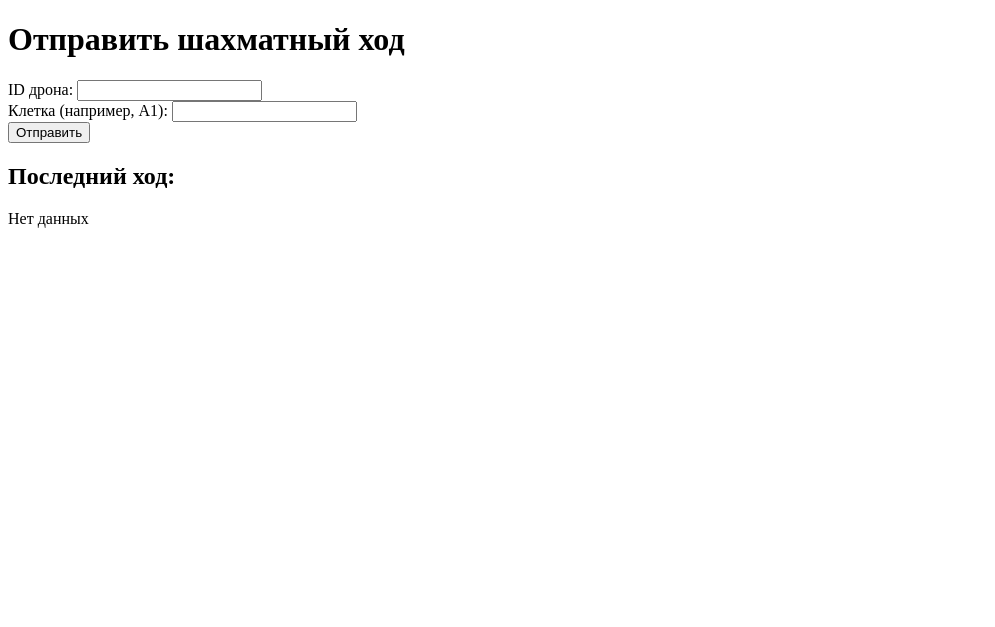
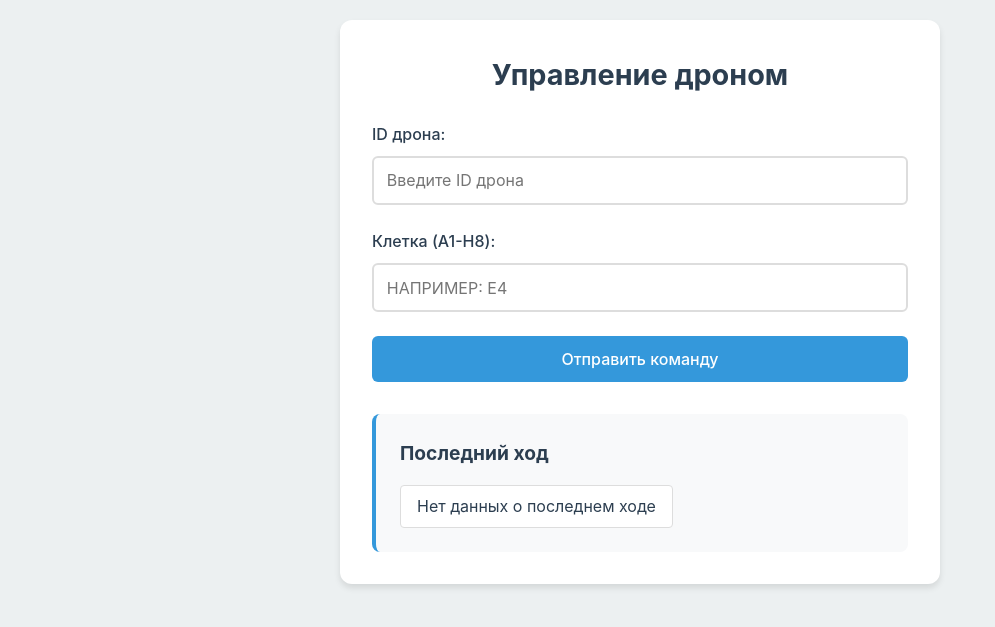
Before and after one commit to nikilokser/HodDrona_Sokoliki, a FastAPI app: page / in a window 1280 px wide. Shown: the top 627 px of the page, without its empty margins (0-995 px from the left). Run offline with FastAPI, Linux system fonts and the light colour scheme.

Commit message:
refactor: update index.html for drone control interface, improve form structure and styling

```diff
--- a/web_service/templates/index.html
+++ b/web_service/templates/index.html
@@ -1,40 +1,170 @@
 <!DOCTYPE html>
 <html>
 <head>
-    <title>Шахматный ход</title>
+    <title>Drone Control Panel</title>
+    <meta name="viewport" content="width=device-width, initial-scale=1.0">
+    <style>
+        :root {
+            --primary-color: #2c3e50;
+            --accent-color: #3498db;
+            --background-color: #ecf0f1;
+            --success-color: #2ecc71;
+            --text-color: #2c3e50;
+        }
+
+        * {
+            margin: 0;
+            padding: 0;
+            box-sizing: border-box;
+            font-family: -apple-system, BlinkMacSystemFont, 'Segoe UI', Roboto, Oxygen, Ubuntu, Cantarell, sans-serif;
+        }
+
+        body {
+            background-color: var(--background-color);
+            color: var(--text-color);
+            line-height: 1.6;
+            padding: 20px;
+        }
+
+        .container {
+            max-width: 600px;
+            margin: 0 auto;
+            background: white;
+            padding: 2rem;
+            border-radius: 12px;
+            box-shadow: 0 4px 6px rgba(0, 0, 0, 0.1);
+        }
+
+        h1 {
+            color: var(--primary-color);
+            margin-bottom: 1.5rem;
+            font-size: 1.8rem;
+            text-align: center;
+        }
+
+        .form-group {
+            margin-bottom: 1.5rem;
+        }
+
+        label {
+            display: block;
+            margin-bottom: 0.5rem;
+            color: var(--primary-color);
+            font-weight: 500;
+        }
+
+        input {
+            width: 100%;
+            padding: 0.8rem;
+            border: 2px solid #ddd;
+            border-radius: 6px;
+            font-size: 1rem;
+            transition: border-color 0.3s ease;
+        }
+
+        input:focus {
+            outline: none;
+            border-color: var(--accent-color);
+        }
+
+        button {
+            background-color: var(--accent-color);
+            color: white;
+            padding: 0.8rem 1.5rem;
+            border: none;
+            border-radius: 6px;
+            cursor: pointer;
+            width: 100%;
+            font-size: 1rem;
+            font-weight: 500;
+            transition: background-color 0.3s ease;
+        }
+
+        button:hover {
+            background-color: #2980b9;
+        }
+
+        .status-panel {
+            margin-top: 2rem;
+            padding: 1.5rem;
+            background-color: #f8f9fa;
+            border-radius: 8px;
+            border-left: 4px solid var(--accent-color);
+        }
+
+        .status-panel h2 {
+            color: var(--primary-color);
+            font-size: 1.2rem;
+            margin-bottom: 0.5rem;
+        }
+
+        .status-info {
+            display: inline-block;
+            padding: 0.5rem 1rem;
+            background-color: white;
+            border-radius: 4px;
+            margin-top: 0.5rem;
+            border: 1px solid #ddd;
+        }
+
+        .chess-input {
+            text-transform: uppercase;
+        }
+
+        @media (max-width: 480px) {
+            .container {
+                padding: 1rem;
+            }
+
+            h1 {
+                font-size: 1.5rem;
+            }
+        }
+    </style>
 </head>
 <body>
-    <h1>Отправить шахматный ход</h1>
+    <div class="container">
+        <h1>Управление дроном</h1>
 
         <form action="/submit/" method="post">
-        <div>
-            <label>ID дрона:
-                <input type="number" name="drone_id" required min="1">
-            </label>
+            <div class="form-group">
+                <label for="drone_id">ID дрона:</label>
+                <input type="number"
+                       id="drone_id"
+                       name="drone_id"
+                       required
+                       min="1"
+                       placeholder="Введите ID дрона">
             </div>
 
-        <div>
-            <label>Клетка (например, A1):
-                <input
-                    type="text"
+            <div class="form-group">
+                <label for="cell">Клетка (A1-H8):</label>
+                <input type="text"
+                       id="cell"
                        name="cell"
                        required
                        pattern="[A-Ha-h][1-8]"
-                    title="Введите клетку от A1 до H8"
-                >
-            </label>
+                       class="chess-input"
+                       placeholder="Например: E4"
+                       title="Введите клетку от A1 до H8">
             </div>
 
-        <button type="submit">Отправить</button>
+            <button type="submit">Отправить команду</button>
         </form>
 
-    <h2>Последний ход:</h2>
-    <div>
+        <div class="status-panel">
+            <h2>Последний ход</h2>
             {% if last_move.id %}
-            ID дрона: {{ last_move.id }}, Координаты: X={{ last_move.x }}, Y={{ last_move.y }}
+                <div class="status-info">
+                    ID дрона: {{ last_move.id }}<br>
+                    Координаты: X={{ last_move.x }}, Y={{ last_move.y }}
+                </div>
             {% else %}
-            Нет данных
+                <div class="status-info">
+                    Нет данных о последнем ходе
+                </div>
             {% endif %}
+        </div>
     </div>
 </body>
 </html>
```
Lines whose indentation alone changed are shown as unchanged.
